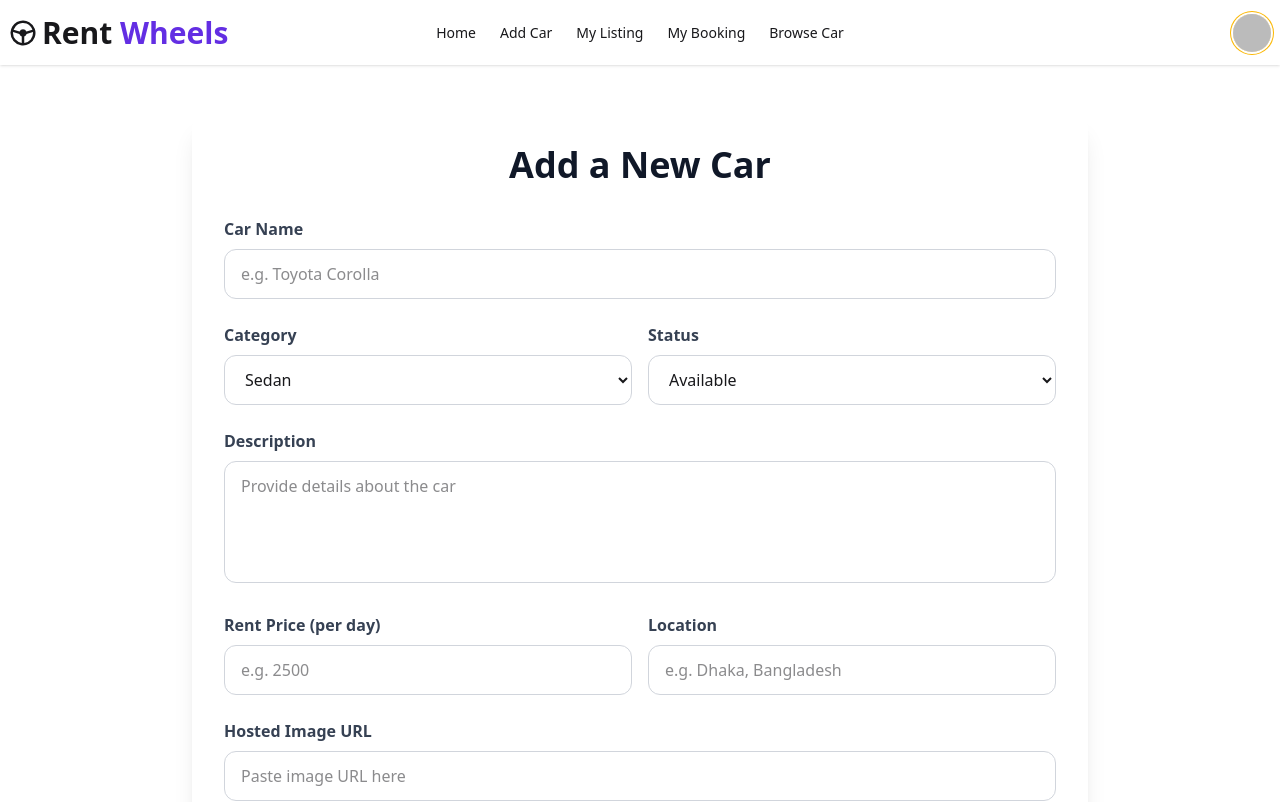
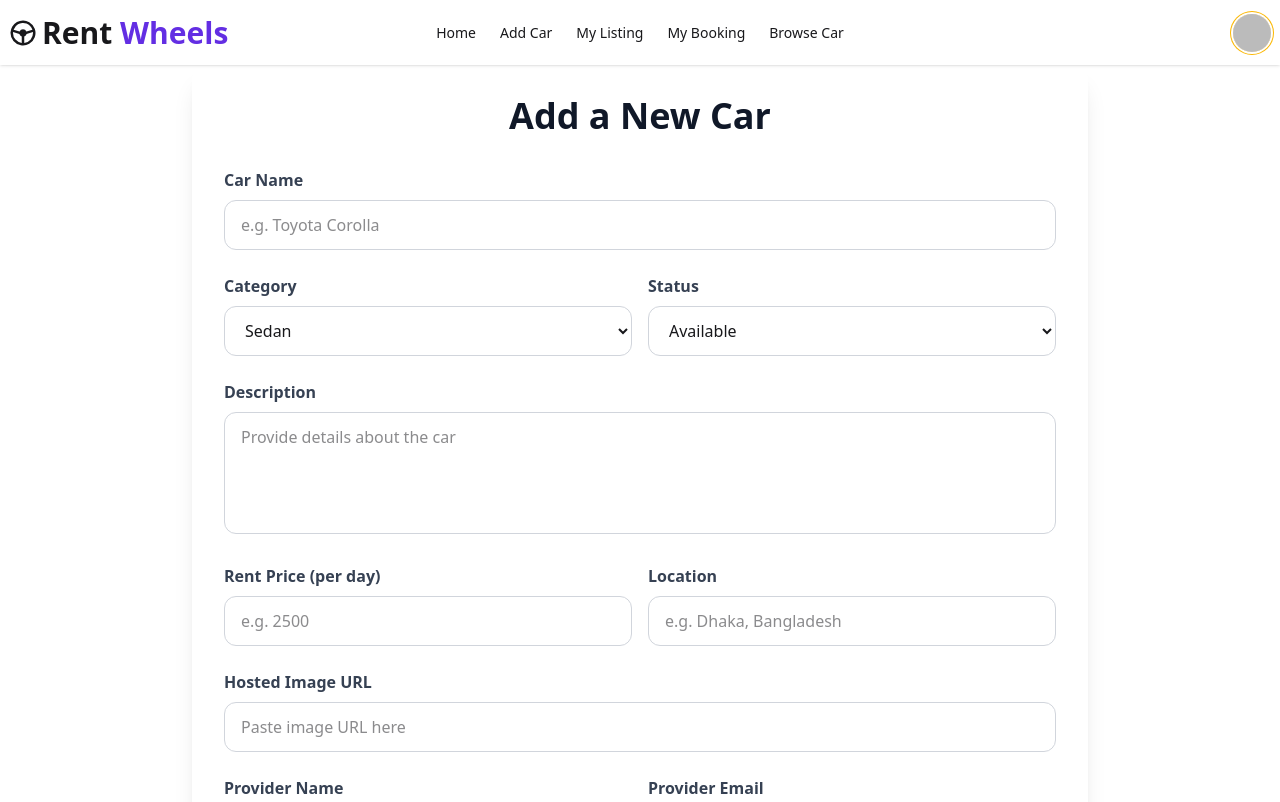
Before and after one commit to MFRRayhan/rent-wheels-client-file, a React (Vite) app: page /add-car in a window 1280 px wide. Shown: the top 802 px of the page. Built offline with nearby package versions, Linux system fonts and the light colour scheme; no server answers; sample sign-in values are in the browser's storage.

Commit message:
Make navbar fixed at top with proper spacing

```diff
--- a/src/components/AddCar.jsx
+++ b/src/components/AddCar.jsx
@@ -83,7 +83,7 @@ const AddCar = ({ onCarAdded }) => {
   };
 
   return (
-    <div className="max-w-4xl p-8 mx-auto mt-12 bg-white shadow-xl rounded-2xl">
+    <div className="max-w-4xl p-8 mx-auto bg-white shadow-xl rounded-2xl mt-16">
       <h2 className="mb-8 text-4xl font-extrabold text-center text-gray-900">
         Add a New Car
       </h2>
--- a/src/components/HeroArea.jsx
+++ b/src/components/HeroArea.jsx
@@ -42,7 +42,7 @@ const HeroArea = () => {
   });
 
   return (
-    <section className="z-10 relative w-full h-[600px] md:h-[750px]">
+    <section className="z-10 relative w-full h-[600px] md:h-[750px] mt-16">
       {/* Swiper Slider */}
       <Swiper
         modules={[Autoplay, Pagination, Navigation]}
--- a/src/components/Navbar/Navbar.jsx
+++ b/src/components/Navbar/Navbar.jsx
@@ -69,14 +69,14 @@ const Navbar = () => {
   );
 
   return (
-    <div className="shadow-sm header-nav">
+    <div className="shadow-sm fixed top-0 left-0 w-full z-50 bg-white">
       <div className="container mx-auto">
         <div className="navbar">
           {/* Left section */}
           <div className="flex items-center navbar-start">
             {/* Hamburger Menu */}
             <div
-              className="lg:hidden z-auto"
+              className="lg:hidden z-50"
               onClick={() => setMenuOpen(!menuOpen)}
             >
               <svg
@@ -177,7 +177,7 @@ const Navbar = () => {
 
       {/* Mobile Menu (visible on small screens) */}
       <div
-        className={`lg:hidden fixed top-0 left-0 w-full bg-gray-800 bg-opacity-80 ${
+        className={`lg:hidden fixed top-0 left-0 w-full bg-gray-800 bg-opacity-80 z-50 ${
           menuOpen ? "block" : "hidden"
         }`}
       >
```
